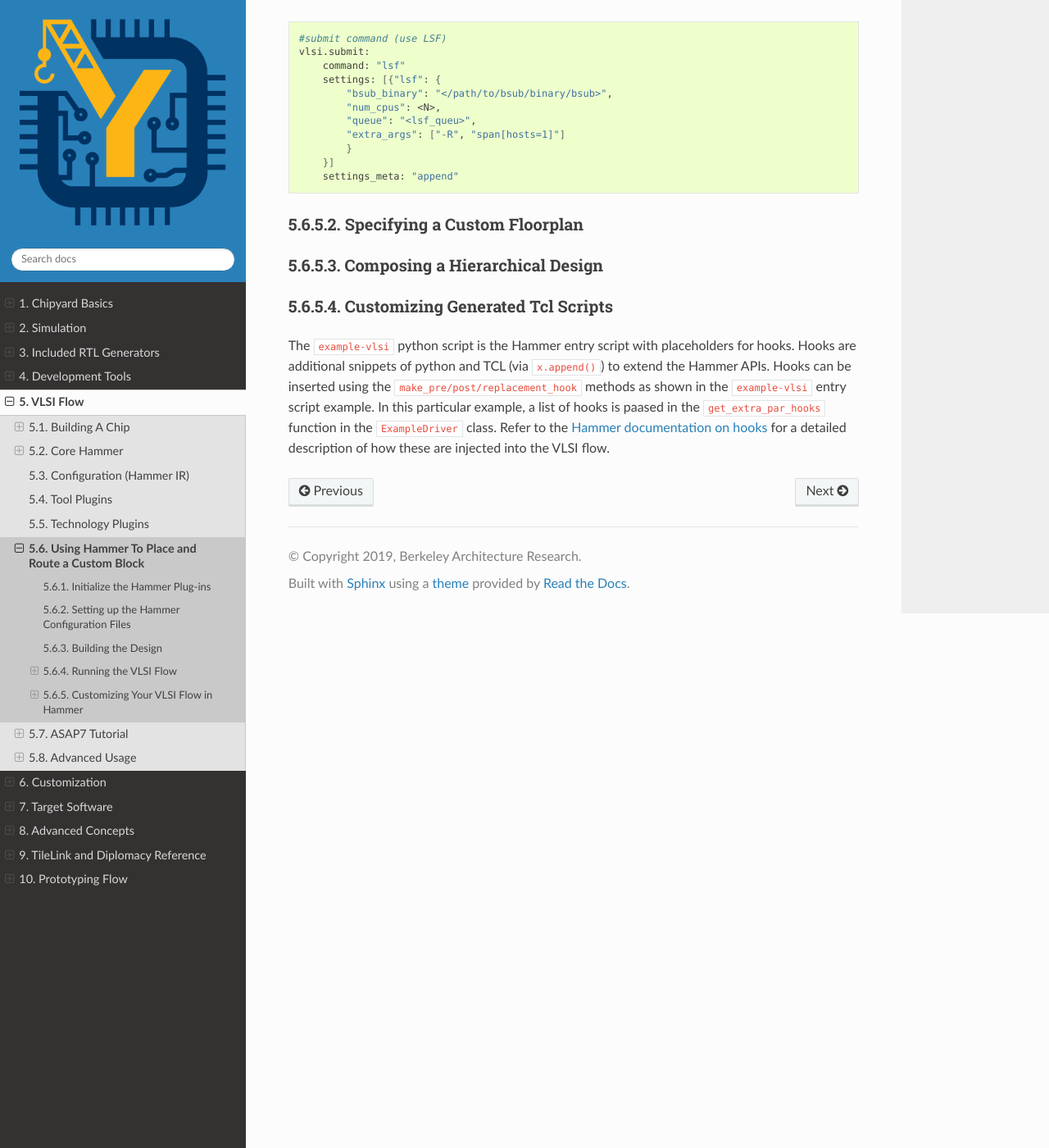
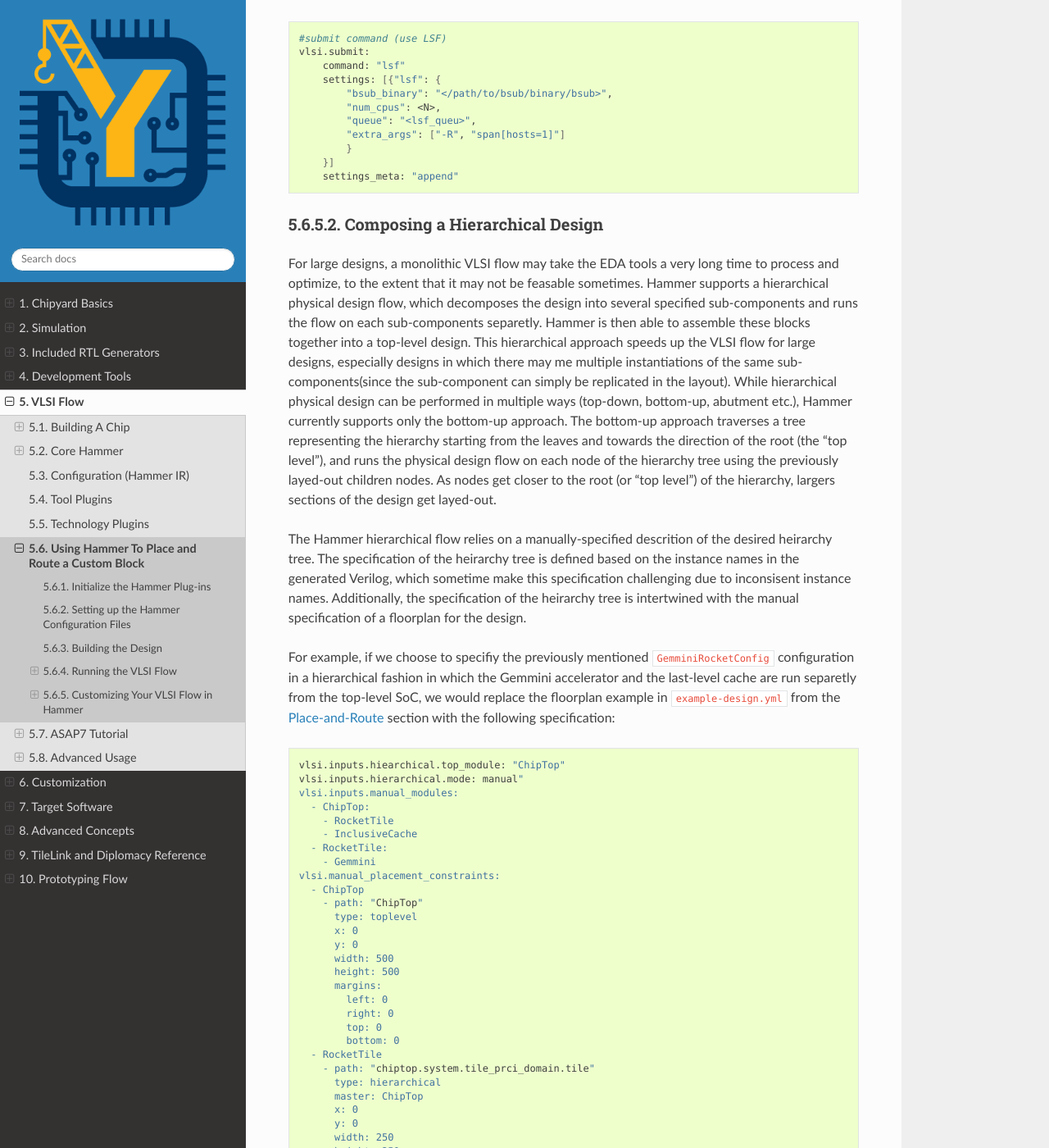
Before and after one commit to ucb-bar/chipyard, a Sphinx documentation site: the page built from docs/VLSI/Basic-Flow.rst, in a window 1280 px wide and 1400 px high, scrolled down 7458 px. Shown: the whole window at 82% size. Built offline with Sphinx 7.4.7 and the Read the Docs theme 2.0.0, drawn with Linux system fonts in a browser that asks for light colours; some of the changed text lies outside the part shown.

Commit message:
add hierarchical

```diff
--- a/docs/VLSI/Basic-Flow.rst
+++ b/docs/VLSI/Basic-Flow.rst
@@ -218,14 +218,89 @@ If you have access to a shared LSF cluster and you would like Hammer to submit i
         settings_meta: "append"
 
 
-Specifying a Custom Floorplan
-^^^^^^^^^^^^^^^^^^^^^^^^^^^^^^^^^
-
-
 
 Composing a Hierarchical Design
 ^^^^^^^^^^^^^^^^^^^^^^^^^^^^^^^^^^
 
+For large designs, a monolithic VLSI flow may take the EDA tools a very long time to process and optimize, to the extent that it may not be feasable sometimes.
+Hammer supports a hierarchical physical design flow, which decomposes the design into several specified sub-components and runs the flow on each sub-components separetly. Hammer is then able to assemble these blocks together into a top-level design. This hierarchical approach speeds up the VLSI flow for large designs, especially designs in which there may me multiple instantiations of the same sub-components(since the sub-component can simply be replicated in the layout).
+While hierarchical physical design can be performed in multiple ways (top-down, bottom-up, abutment etc.), Hammer currently supports only the bottom-up approach.
+The bottom-up approach traverses a tree representing the hierarchy starting from the leaves and towards the direction of the root (the "top level"), and runs the physical design flow on each node of the hierarchy tree using the previously layed-out children nodes.
+As nodes get closer to the root (or "top level") of the hierarchy, largers sections of the design get layed-out.
+
+The Hammer hierarchical flow relies on a manually-specified descrition of the desired heirarchy tree. The specification of the heirarchy tree is defined based on the instance names in the generated Verilog, which sometime make this specification challenging due to inconsisent instance names. Additionally, the specification of the heirarchy tree is intertwined with the manual specification of a floorplan for the design.
+
+For example, if we choose to specifiy the previously mentioned ``GemminiRocketConfig`` configuration in a hierarchical fashion in which the Gemmini accelerator and the last-level cache are run separetly from the top-level SoC, we would replace the floorplan example in ``example-design.yml`` from the :ref:`VLSI/Basic-Flow:Place-and-Route` section with the following specification:
+
+.. code-block:: shell
+
+    vlsi.inputs.hiearchical.top_module: "ChipTop"
+    vlsi.inputs.hierarchical.mode: manual"
+    vlsi.inputs.manual_modules:
+      - ChipTop:
+        - RocketTile
+        - InclusiveCache
+      - RocketTile:
+        - Gemmini
+    vlsi.manual_placement_constraints:
+      - ChipTop
+        - path: "ChipTop"
+          type: toplevel
+          x: 0
+          y: 0
+          width: 500
+          height: 500
+          margins:
+            left: 0
+            right: 0
+            top: 0
+            bottom: 0
+      - RocketTile
+        - path: "chiptop.system.tile_prci_domain.tile"
+          type: hierarchical
+          master: ChipTop
+          x: 0
+          y: 0
+          width: 250
+          height: 250
+          margins:
+            left: 0
+            right: 0
+            top: 0
+            bottom: 0
+      - Gemmini
+        - path: "chiptop.system.tile_prci_domain.tile.gemmini"
+          type: hierarchical
+          master: RocketTile
+          x: 0
+          y: 0
+          width: 200
+          height: 200
+          margins:
+            left: 0
+            right: 0
+            top: 0
+            bottom: 0
+      - InclusiveCache
+        - path: "chiptop.system.subsystem_l2_wrapper.l2"
+          type: hierarchical
+          master: ChipTop
+          x: 0
+          y: 0
+          width: 100
+          height: 100
+          margins:
+            left: 0
+            right: 0
+            top: 0
+            bottom: 0
+
+
+In this specification, ``vlsi.inputs.hierarchical.mode`` indicates the manual specification of the heirarchy tree (which is the only mode currently supported by Hammer), ``vlsi.inputs.hiearchical.top_module`` sets the root of the hierarchical tree, ``vlsi.inputs.hierarchical.manual_modules`` enumerates the tree of hierarchical modules, and ``vlsi.inputs.hierarchical.manual_placement_constraints`` enumerates the floorplan for each module.
+
+
+.. Specifying a Custom Floorplan
+.. ^^^^^^^^^^^^^^^^^^^^^^^^^^^^^^^^^
 
 
 Customizing Generated Tcl Scripts
```
